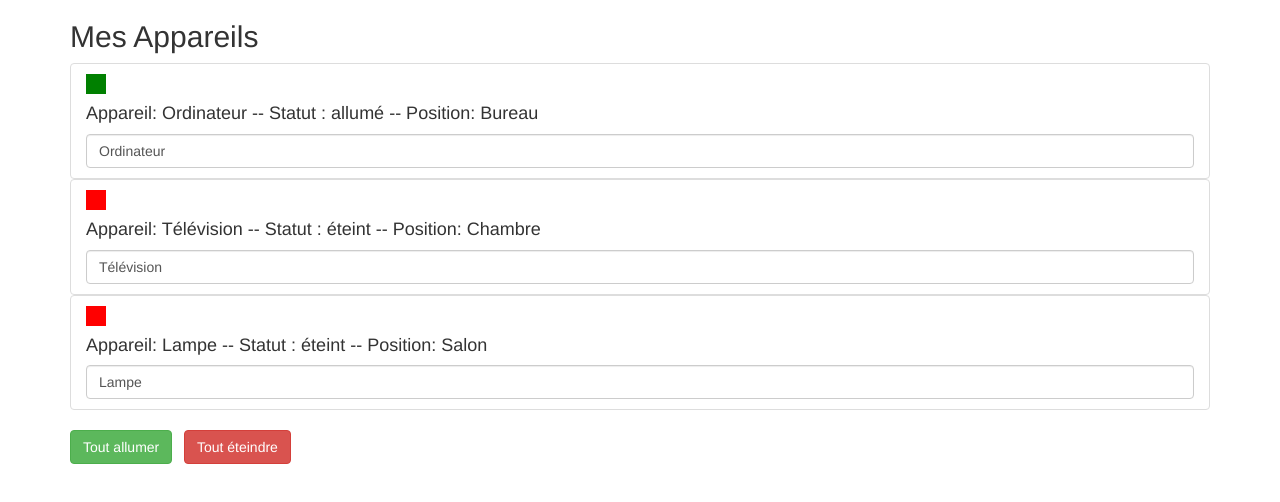
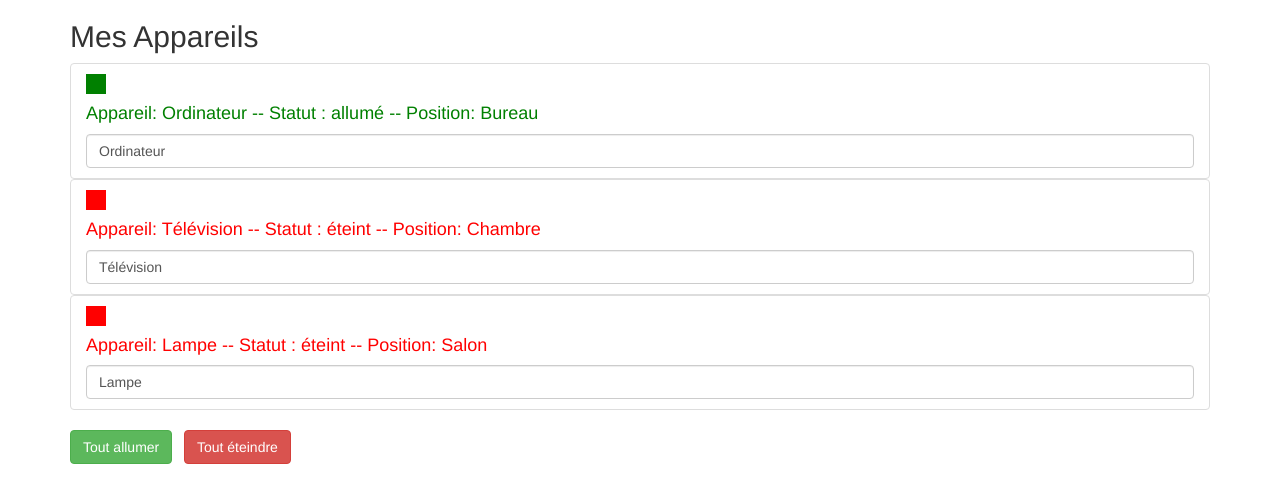
Before and after one commit to AtlasGrnt/MyAngular, an Angular app: page / in a window 1280 px wide. Shown: the top 502 px of the page. Built offline with nearby package versions, Linux system fonts and the light colour scheme.

Commit message:
FEAT adding colors on status appareil and position

```diff
--- a/src/app/appareil/appareil.component.html
+++ b/src/app/appareil/appareil.component.html
@@ -3,6 +3,6 @@
     *ngIf="appareilStatus === 'éteint'"></div>
     <div style="width:20px;height:20px;background-color:green;"
     *ngIf="appareilStatus === 'allumé'"></div>
-    <h4>Appareil: {{ appareilName }} -- Statut : {{getStatus() }} -- Position: {{appareilPosition}}</h4>
+    <h4 [ngStyle]="{color: getColor()}">Appareil: {{ appareilName }} -- Statut : {{getStatus() }} -- Position: {{appareilPosition}}</h4>
     <input type="text" class="form-control" [(ngModel)]="appareilName">
 </li>
--- a/src/app/appareil/appareil.component.ts
+++ b/src/app/appareil/appareil.component.ts
@@ -18,5 +18,12 @@ export class AppareilComponent implements OnInit {
   getStatus(){
     return this.appareilStatus;
   }
+  getColor(){
+    if(this.appareilStatus === 'allumé'){
+      return 'green';
+    } else if(this.appareilStatus === 'éteint'){
+      return 'red';
+    }
+  }
 
 }
```
